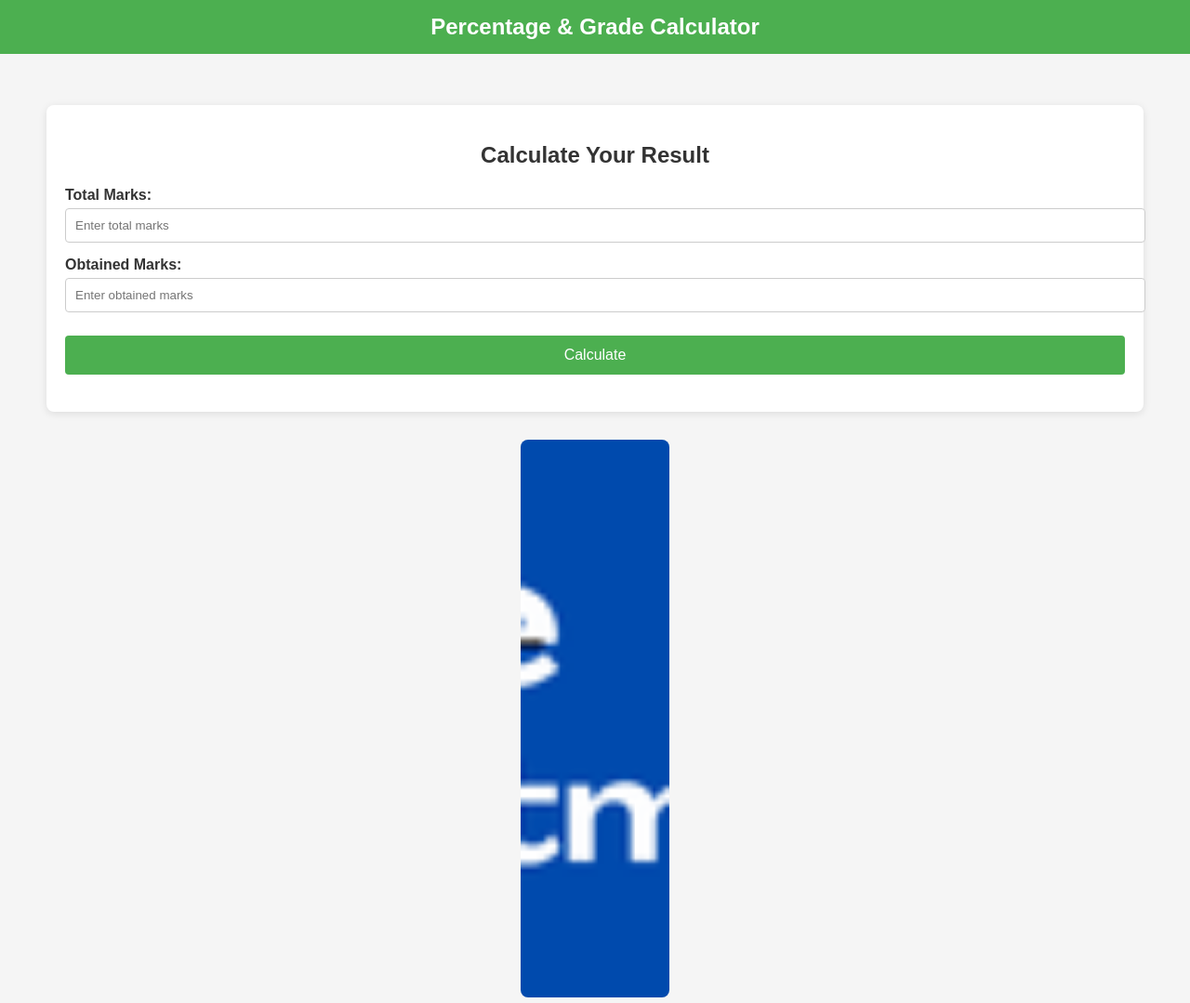
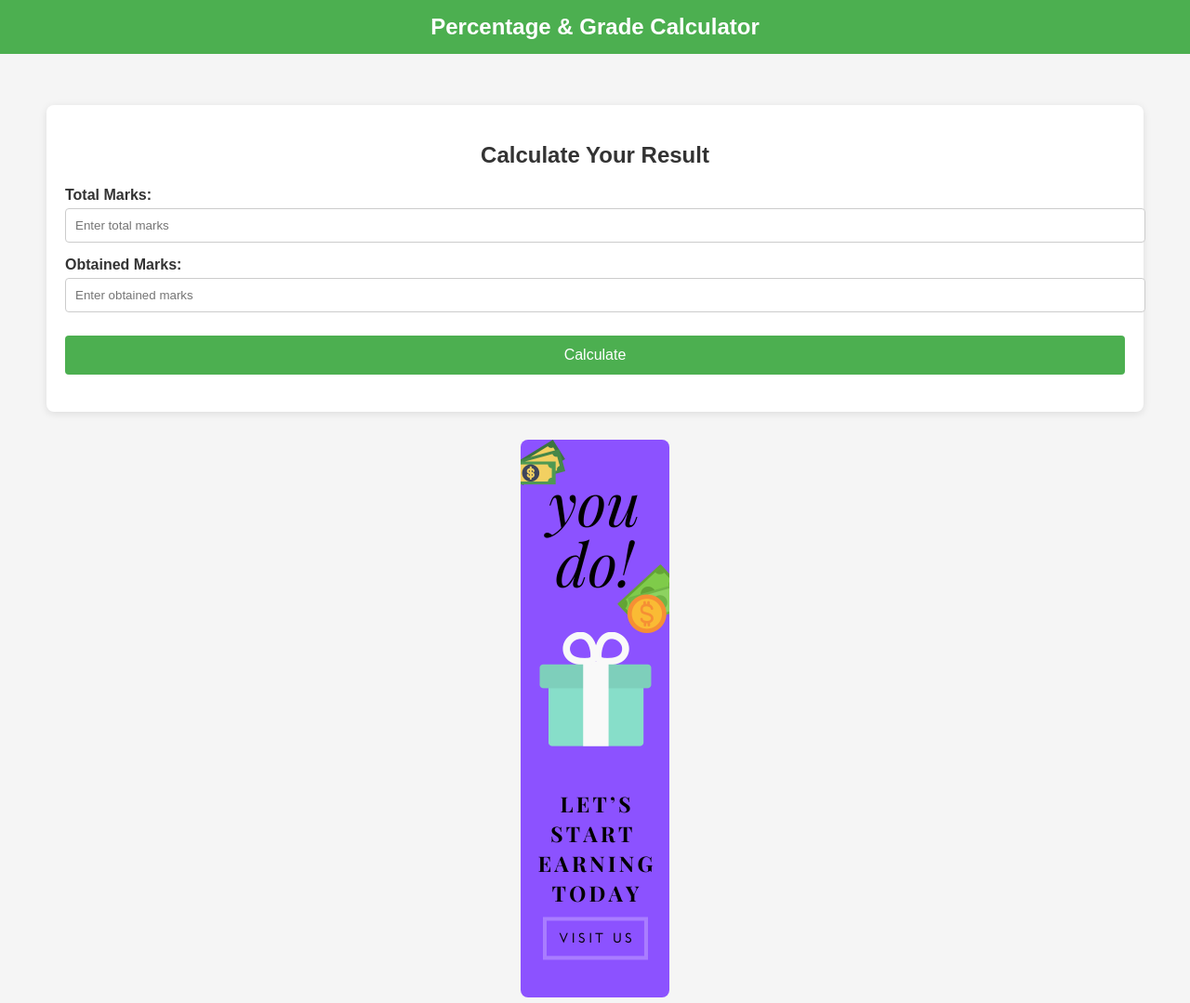
Before and after one commit to mahamza566/percentage-tools, a plain HTML site: page index.html in a window 1280 px wide. Shown: the top 1079 px of the page at 93% size. Drawn offline with Linux system fonts and the light colour scheme.

Commit message:
Update index.html

```diff
--- a/index.html
+++ b/index.html
@@ -133,7 +133,7 @@
     <!-- Side Banner Ad -->
 <div style="width: 100%; text-align: center; margin-top: 20px;">
     <a href="https://otieu.com/4/9546445" target="_blank">
-        <img src="https://mahamza566.github.io/percentage-tools/Earn Online.png"
+        <img src="https://mahamza566.github.io/percentage-tools/let's Start earn.png"
              alt="Earn Online Side Banner"
              style="width: 160px; height: 600px; object-fit: cover; border-radius: 8px;">
     </a>
```
